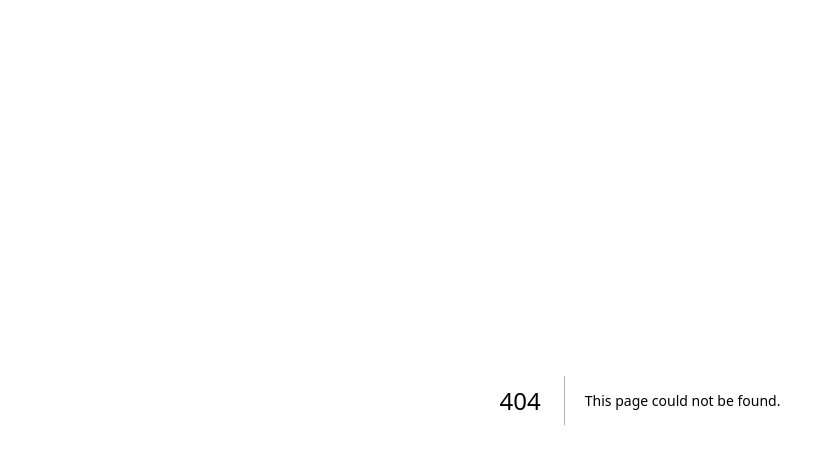
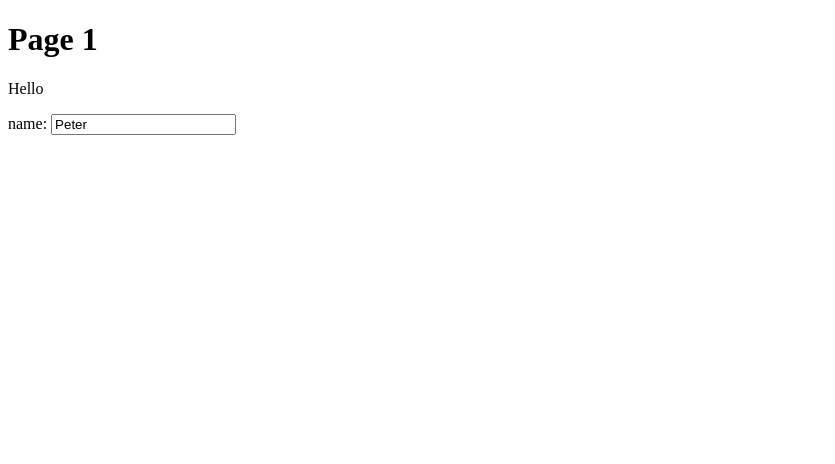
Before and after one commit to peterlidee/dive-in-next-13-tests, a Next.js app: page /page1 in a window 1280 px wide. Before the commit this address had no page. Shown: the top 464 px of the page, without its empty margins (0-835 px from the left). Built offline with nearby package versions, Linux system fonts and the light colour scheme.

Commit message:
Added first example

```diff
--- /dev/null
+++ b/components/Hello.js
@@ -0,0 +1,3 @@
+export default function Hello() {
+  return <p>Hello</p>;
+}
--- /dev/null
+++ b/components/Input.js
@@ -0,0 +1,10 @@
+import { useState } from 'react';
+
+export default function Input() {
+  const [value, setValue] = useState('Peter');
+  return (
+    <label>
+      name: <input value={value} onChange={(e) => setValue(e.target.value)} />
+    </label>
+  );
+}
--- /dev/null
+++ b/pages/page1.js
@@ -0,0 +1,12 @@
+import Hello from '@/components/Hello';
+import Input from '@/components/Input';
+
+export default function Page1() {
+  return (
+    <div>
+      <h1>Page 1</h1>
+      <Hello />
+      <Input />
+    </div>
+  );
+}
```
